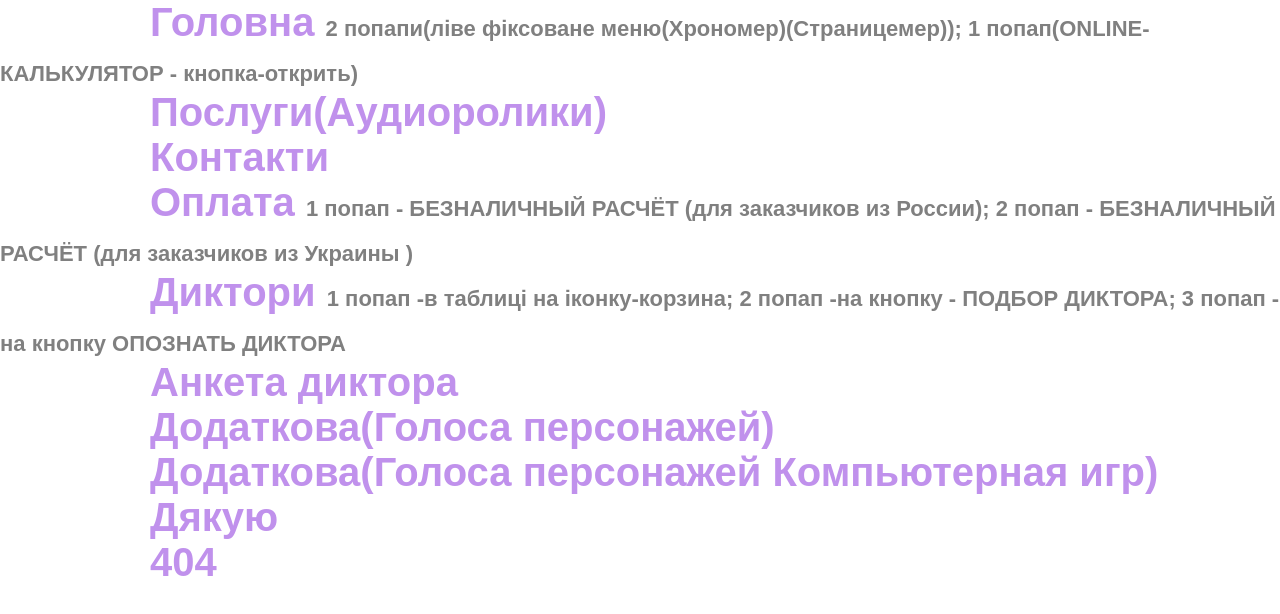
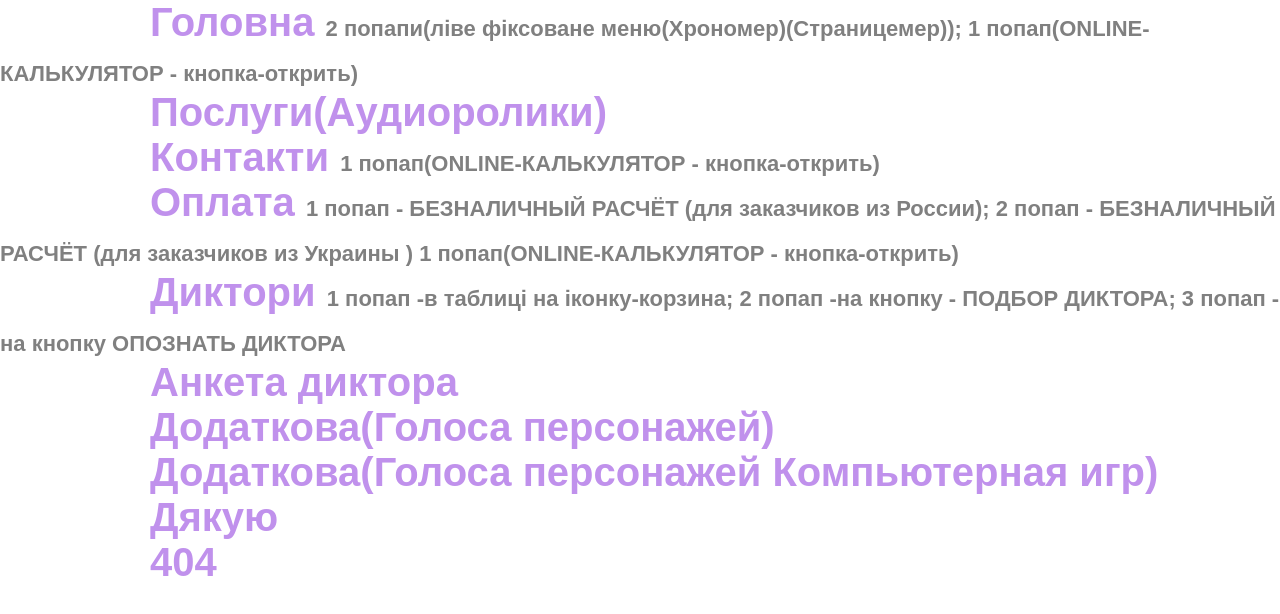
Before and after one commit to nadiiakardash/SilaFm, a plain HTML site: page sitemap.html in a window 1280 px wide. Drawn offline with Linux system fonts and the light colour scheme.

Commit message:
Update sitemap.html

```diff
--- a/sitemap.html
+++ b/sitemap.html
@@ -30,8 +30,8 @@
 <body>
     <a href="/silaFM/index.html">Головна  <span> 2 попапи(ліве фіксоване меню(Хрономер)(Страницемер)); 1 попап(ONLINE-КАЛЬКУЛЯТОР - кнопка-открить)<span></a><br>
     <a href="/silaFM/audio-page/audio.html">Послуги(Аудиоролики)</a><br>
-    <a href="/silaFM/contact-page/contact.html">Контакти</a><br>
-    <a href="/silaFM/pay-page/pay.html">Оплата <span> 1 попап - БЕЗНАЛИЧНЫЙ РАСЧЁТ (для заказчиков из России); 2 попап - БЕЗНАЛИЧНЫЙ РАСЧЁТ (для заказчиков из Украины )<span></a><br>
+        <a href="/silaFM/contact-page/contact.html">Контакти <span>1 попап(ONLINE-КАЛЬКУЛЯТОР - кнопка-открить)</span></a><br>
+    <a href="/silaFM/pay-page/pay.html">Оплата <span> 1 попап - БЕЗНАЛИЧНЫЙ РАСЧЁТ (для заказчиков из России); 2 попап - БЕЗНАЛИЧНЫЙ РАСЧЁТ (для заказчиков из Украины ) 1 попап(ONLINE-КАЛЬКУЛЯТОР - кнопка-открить)<span></a><br>
     <a href="/silaFM/speakers-page/speakers.html">Диктори <span> 1 попап -в таблиці на іконку-корзина; 2 попап -на кнопку - ПОДБОР ДИКТОРА; 3 попап - на кнопку ОПОЗНАТЬ ДИКТОРА<span></a><br>
     <a href="/silaFM/audio-page/pagespeakers.html">Анкета диктора</a><br>
     <a href="/silaFM/audio-page/pagesound.html">Додаткова(Голоса персонажей)</a><br>
```
